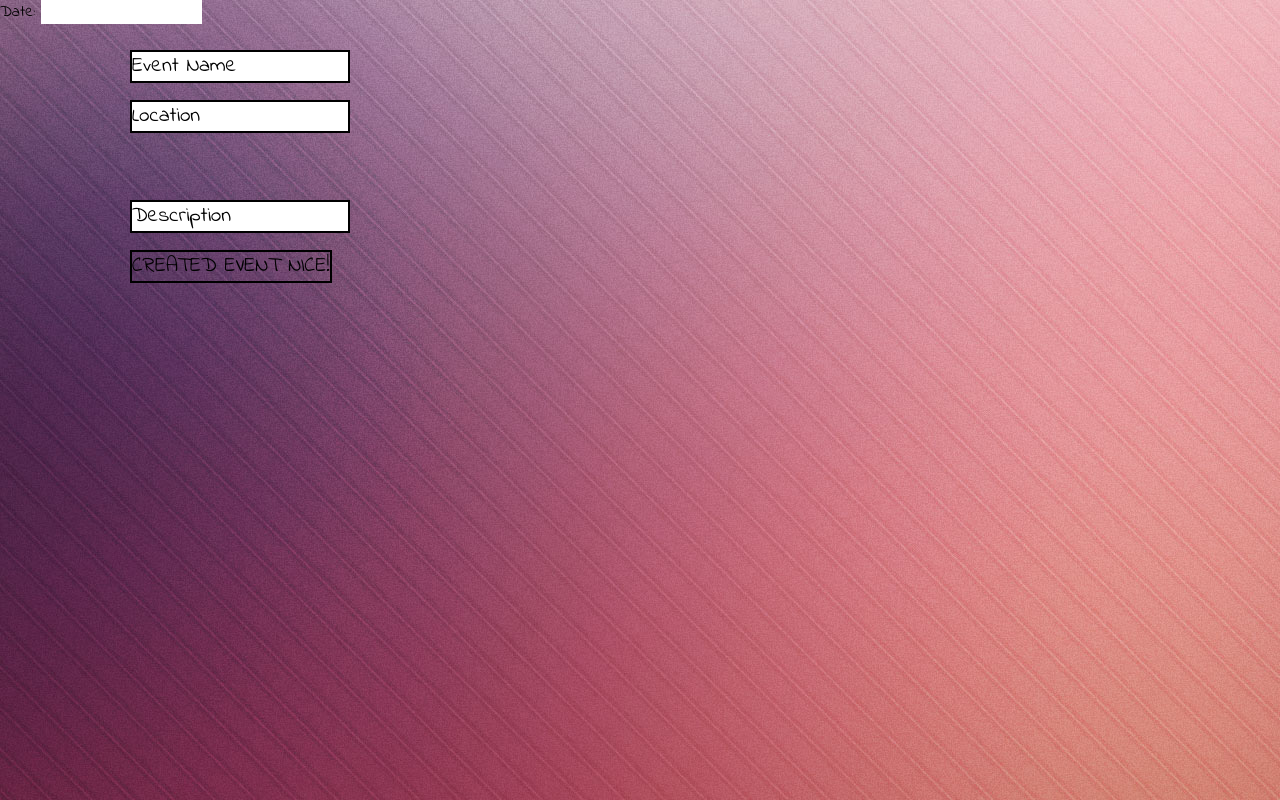
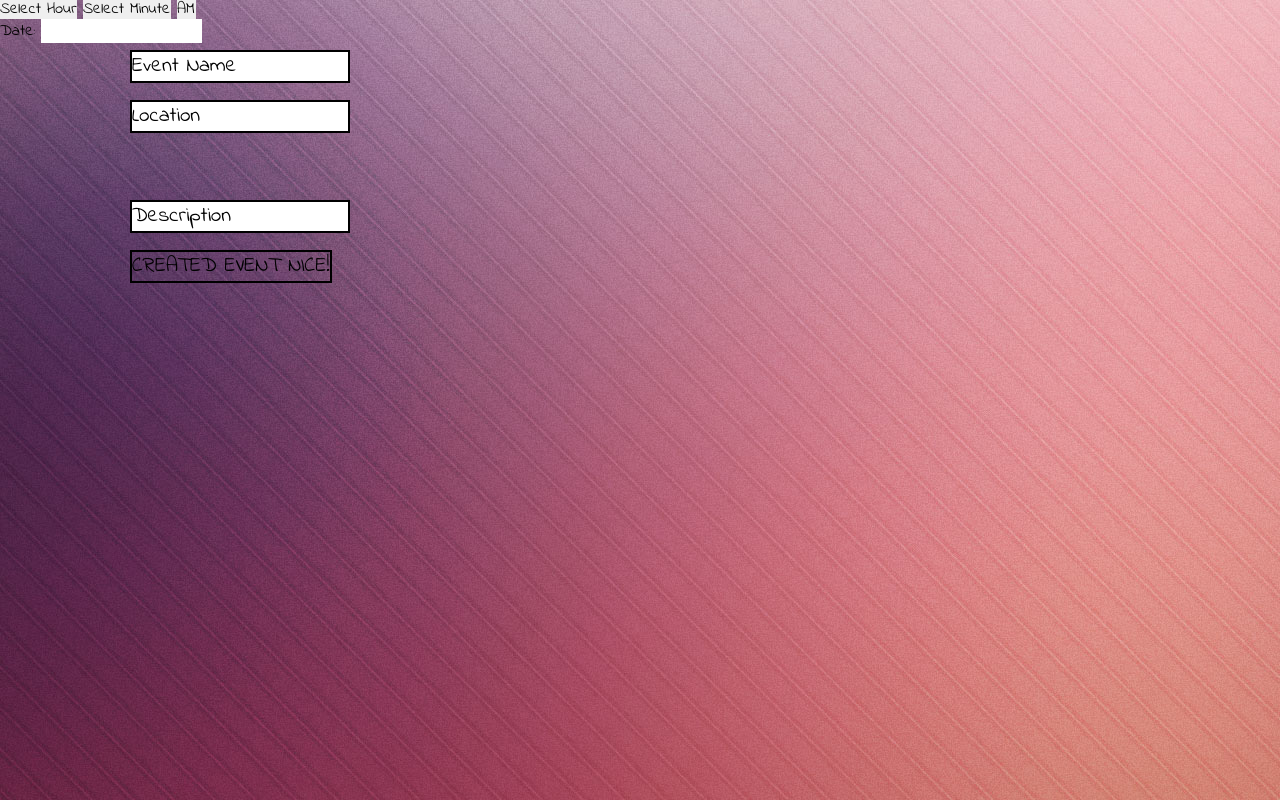
Before and after one commit to mmail002/palsoncampus, a plain HTML site: page templates/Event.html in a window 1280 px wide. Drawn offline with nearby package versions, Linux system fonts and the light colour scheme.

Commit message:
Added time selection code

```diff
--- a/templates/Event.html
+++ b/templates/Event.html
@@ -20,6 +20,89 @@
     <title>Events Screen</title>
   </head>
   <body>
+	<select name="selHour" id="hourSelect">
+            <option selected="selected" value="">Select Hour</option>
+            <option value="00">00</option>
+            <option value="01">01</option>
+            <option value="02">02</option>
+            <option value="03">03</option>
+            <option value="04">04</option>
+            <option value="05">05</option>
+            <option value="06">06</option>
+            <option value="07">07</option>
+            <option value="08">08</option>
+            <option value="09">09</option>
+            <option value="10">10</option>
+            <option value="11">11</option>
+            <option value="12">12</option>
+        </select>
+        <select name="selMin" id = "minSelect">
+            <option selected="selected" value="">Select Minute</option>
+            <option value="00">00</option>
+            <option value="01">01</option>
+            <option value="02">02</option>
+            <option value="03">03</option>
+            <option value="04">04</option>
+            <option value="05">05</option>
+            <option value="06">06</option>
+            <option value="07">07</option>
+            <option value="08">08</option>
+            <option value="09">09</option>
+            <option value="10">10</option>
+            <option value="11">11</option>
+            <option value="12">12</option>
+            <option value="13">13</option>
+            <option value="14">14</option>
+            <option value="15">15</option>
+            <option value="16">16</option>
+            <option value="17">17</option>
+            <option value="18">18</option>
+            <option value="19">19</option>
+            <option value="20">20</option>
+            <option value="21">21</option>
+            <option value="22">22</option>
+            <option value="23">23</option>
+            <option value="24">24</option>
+            <option value="25">25</option>
+            <option value="26">26</option>
+            <option value="27">27</option>
+            <option value="28">28</option>
+            <option value="29">29</option>
+            <option value="30">30</option>
+            <option value="31">31</option>
+            <option value="32">32</option>
+            <option value="33">33</option>
+            <option value="34">34</option>
+            <option value="35">35</option>
+            <option value="36">36</option>
+            <option value="37">37</option>
+            <option value="38">38</option>
+            <option value="39">39</option>
+            <option value="40">40</option>
+            <option value="41">41</option>
+            <option value="42">42</option>
+            <option value="43">43</option>
+            <option value="44">44</option>
+            <option value="45">45</option>
+            <option value="46">46</option>
+            <option value="47">47</option>
+            <option value="48">48</option>
+            <option value="49">49</option>
+            <option value="50">50</option>
+            <option value="51">51</option>
+            <option value="52">52</option>
+            <option value="53">53</option>
+            <option value="54">54</option>
+            <option value="55">55</option>
+            <option value="56">56</option>
+            <option value="57">57</option>
+            <option value="58">58</option>
+            <option value="59">59</option>
+        </select>
+        <select name="AMPM" id = "daytimeSelect">
+            <option value="AM">AM</option>
+            <option value="PM">PM</option>
+        </select>
   	<form>
     <p>Date: <input type="text" id="datepicker"></p>
 	  <input id = "EventName" type="text" name="Event Name" value = "Event Name"><br>
```
